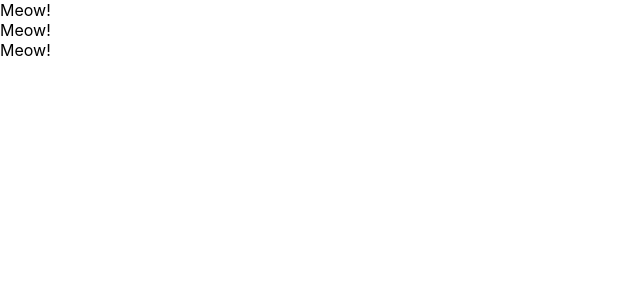
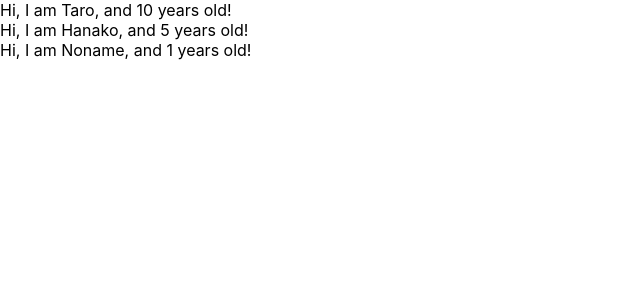
Before and after one commit to KyosukeUryu/udemy-react-redux-crud-application, a React (Create React App) app: page / in a window 1280 px wide. Shown: the top 300 px of the page, without its empty margins (0-640 px from the left). Built offline with nearby package versions, Linux system fonts and the light colour scheme.

Commit message:
learn props of component

```diff
--- a/src/App.js
+++ b/src/App.js
@@ -13,18 +13,26 @@
 //
 
 const App = () => {
+  const profiles = [
+    { name: "Taro", age: 10},
+    { name: "Hanako", age: 5},
+    { name: "Noname"}
+  ]
   return(
-
     <div>
-      <Cat />
-      <Cat />
-      <Cat />
+      {
+        profiles.map((profile, index) => {
+          return <User name={profile.name} age={profile.age} key={index}/>
+        })
+      }
     </div>
-
   )
 
 }
-const Cat = () => {
-  return <div>Meow!</div>
+const User = (props) => {
+  return <div>Hi, I am {props.name}, and {props.age} years old!</div>
+}
+User.defaultProps = {
+  age: 1
 }
 export default App;
```
